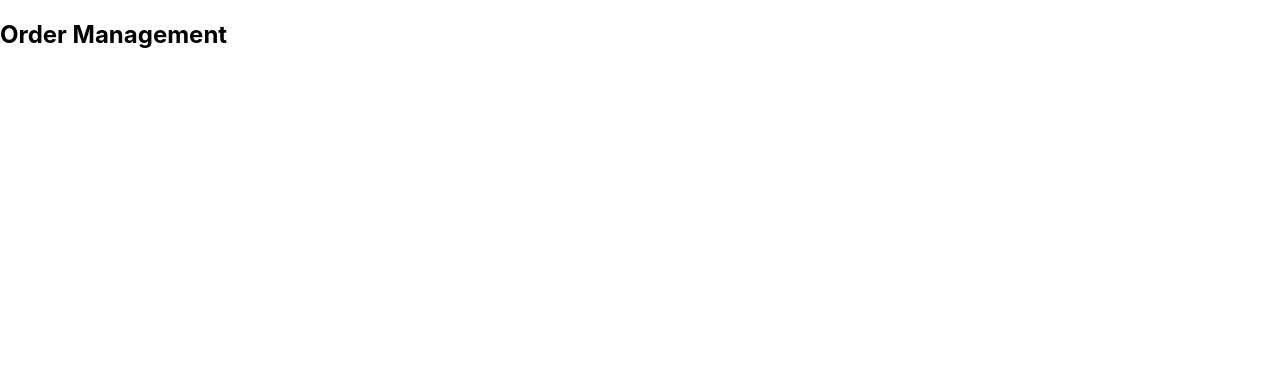
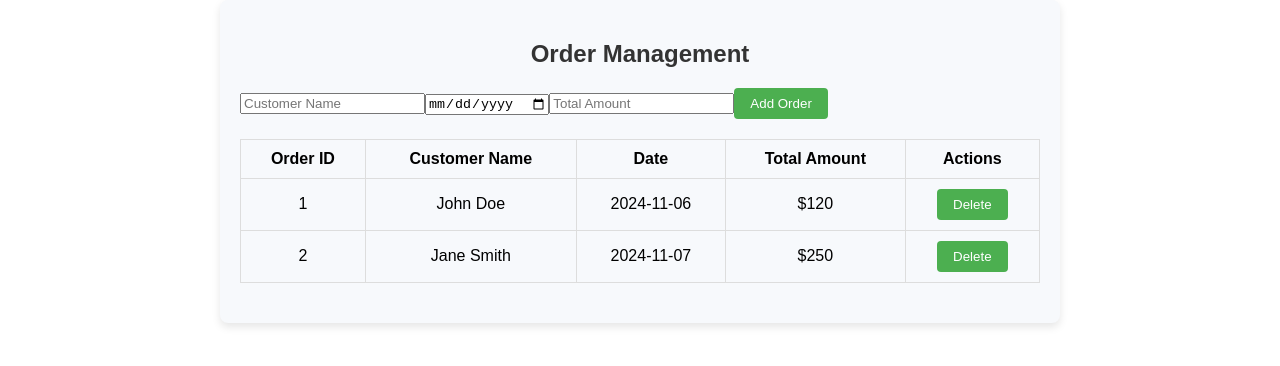
Before and after one commit to BlastBringer/medical-store-management, a React (Create React App) app: page /order-management in a window 1280 px wide. Shown: the top 366 px of the page. Built offline with nearby package versions, Linux system fonts and the light colour scheme.

Commit message:
added customer and employee management, also content

```diff
--- /dev/null
+++ b/src/components/Management.css
@@ -0,0 +1,73 @@
+/* Management.css */
+
+.management-container {
+    max-width: 800px;
+    margin: auto;
+    padding: 20px;
+    font-family: Arial, sans-serif;
+    background: #f7f9fc;
+    border-radius: 8px;
+    box-shadow: 0 4px 8px rgba(0, 0, 0, 0.1);
+    animation: fadeIn 0.5s ease-in-out;
+  }
+
+  h2 {
+    text-align: center;
+    color: #333;
+  }
+
+  .form-container, .table-container {
+    margin: 20px 0;
+  }
+
+  button {
+    padding: 8px 16px;
+    background: #4CAF50;
+    color: #fff;
+    border: none;
+    border-radius: 4px;
+    cursor: pointer;
+    transition: background 0.3s;
+  }
+
+  button:hover {
+    background: #45a049;
+  }
+
+  table {
+    width: 100%;
+    border-collapse: collapse;
+  }
+
+  table, th, td {
+    border: 1px solid #ddd;
+  }
+
+  th, td {
+    padding: 10px;
+    text-align: center;
+  }
+
+  .slide-in {
+    animation: slideIn 0.5s ease-out;
+  }
+
+  @keyframes slideIn {
+    from {
+      transform: translateX(-100%);
+      opacity: 0;
+    }
+    to {
+      transform: translateX(0);
+      opacity: 1;
+    }
+  }
+
+  @keyframes fadeIn {
+    from {
+      opacity: 0;
+    }
+    to {
+      opacity: 1;
+    }
+  }
--- a/src/pages/CustomerManagement.js
+++ b/src/pages/CustomerManagement.js
@@ -1,12 +1,14 @@
 import React from 'react';
-
+import '../components/Management.css';
 
 const CustomerManagement = () => {
-    return (
-        <div>
-            <h2>Customer Management</h2>
-        </div>
-    );
+  return (
+    <div className="management-container slide-in">
+      <h2>Customer Management</h2>
+      <p>Manage customer details and orders placed by customers.</p>
+      {/* Add CRUD functionality similar to OrderManagement */}
+    </div>
+  );
 };
 
 export default CustomerManagement;
--- a/src/pages/Dashboard.js
+++ b/src/pages/Dashboard.js
@@ -7,12 +7,18 @@ const Dashboard = () => {
         <div className="dashboard">
             <h2>Dashboard</h2>
             <p>Welcome to the dashboard!</p>
+            <video autoPlay loop muted className="background-video">
+        <source src="/pills.mp4" type="video/mp4" />
+        Your browser does not support the video tag.
+        </video>
             <div className="dashboard-links">
                 <Link to="/order-management" className="dashboard-link">Order Management</Link>
                 <Link to="/product-management" className="dashboard-link">Product Management</Link>
                 <Link to="/reports" className="dashboard-link">Reports</Link>
                 <Link to="/stock-management" className="dashboard-link">Stock Management</Link>
                 <Link to="/supplier-management" className="dashboard-link">Supplier Management</Link>
+                <Link to="/customer-management" className="dashboard-link">Customer Management</Link>
+                <Link to="/employee-management" className="dashboard-link">Employee Management</Link>
             </div>
         </div>
     );
--- a/src/pages/EmployeeManagement.js
+++ b/src/pages/EmployeeManagement.js
@@ -1,13 +1,14 @@
 import React from 'react';
-
-
+import '../components/Management.css';
 
 const EmployeeManagement = () => {
-    return (
-        <div>
-            <h2>Employee Management</h2>
-        </div>
-    );
+  return (
+    <div className="management-container slide-in">
+      <h2>Employee Management</h2>
+      <p>Manage employee details, roles, and permissions.</p>
+      {/* Add CRUD functionality similar to OrderManagement */}
+    </div>
+  );
 };
 
 export default EmployeeManagement;
--- a/src/pages/OrderManagement.js
+++ b/src/pages/OrderManagement.js
@@ -1,11 +1,65 @@
-import React from 'react';
+import React, { useState } from 'react';
+import '../components/Management.css';
 
 const OrderManagement = () => {
-    return (
-        <div>
-            <h2>Order Management</h2>
-        </div>
-    );
+  const [orders, setOrders] = useState([
+    { id: 1, customerName: 'John Doe', date: '2024-11-06', totalAmount: 120 },
+    { id: 2, customerName: 'Jane Smith', date: '2024-11-07', totalAmount: 250 },
+  ]);
+
+  const [newOrder, setNewOrder] = useState({ customerName: '', date: '', totalAmount: '' });
+
+  const handleInputChange = (e) => {
+    const { name, value } = e.target;
+    setNewOrder({ ...newOrder, [name]: value });
+  };
+
+  const addOrder = () => {
+    setOrders([...orders, { id: orders.length + 1, ...newOrder }]);
+    setNewOrder({ customerName: '', date: '', totalAmount: '' });
+  };
+
+  const deleteOrder = (id) => {
+    setOrders(orders.filter(order => order.id !== id));
+  };
+
+  return (
+    <div className="management-container slide-in">
+      <h2>Order Management</h2>
+      <div className="form-container">
+        <input type="text" name="customerName" placeholder="Customer Name" value={newOrder.customerName} onChange={handleInputChange} />
+        <input type="date" name="date" placeholder="Order Date" value={newOrder.date} onChange={handleInputChange} />
+        <input type="number" name="totalAmount" placeholder="Total Amount" value={newOrder.totalAmount} onChange={handleInputChange} />
+        <button onClick={addOrder}>Add Order</button>
+      </div>
+      <div className="table-container">
+        <table>
+          <thead>
+            <tr>
+              <th>Order ID</th>
+              <th>Customer Name</th>
+              <th>Date</th>
+              <th>Total Amount</th>
+              <th>Actions</th>
+            </tr>
+          </thead>
+          <tbody>
+            {orders.map((order) => (
+              <tr key={order.id}>
+                <td>{order.id}</td>
+                <td>{order.customerName}</td>
+                <td>{order.date}</td>
+                <td>${order.totalAmount}</td>
+                <td>
+                  <button className="delete-btn" onClick={() => deleteOrder(order.id)}>Delete</button>
+                </td>
+              </tr>
+            ))}
+          </tbody>
+        </table>
+      </div>
+    </div>
+  );
 };
 
 export default OrderManagement;
--- a/src/pages/ProductManagement.js
+++ b/src/pages/ProductManagement.js
@@ -1,11 +1,14 @@
 import React from 'react';
+import '../components/Management.css';
 
 const ProductManagement = () => {
-    return (
-        <div>
-            <h2>Product Management</h2>
-        </div>
-    );
+  return (
+    <div className="management-container slide-in">
+      <h2>Product Management</h2>
+      <p>Here you can manage all the products in the inventory.</p>
+      {/* Add CRUD functionality similar to OrderManagement */}
+    </div>
+  );
 };
 
 export default ProductManagement;
--- a/src/pages/Reports.js
+++ b/src/pages/Reports.js
@@ -1,13 +1,14 @@
 import React from 'react';
+import '../components/Management.css';
 
 const Reports = () => {
-    return (
-        <div>
-            <h2>Reports</h2>
-            <p>Placeholder for reports and analytics.</p>
-            {/* Implement specific reports */}
-        </div>
-    );
+  return (
+    <div className="management-container slide-in">
+      <h2>Reports</h2>
+      <p>Generate reports on sales, inventory, and more.</p>
+      {/* Add reporting features */}
+    </div>
+  );
 };
 
 export default Reports;
--- a/src/pages/StockManagement.js
+++ b/src/pages/StockManagement.js
@@ -1,11 +1,14 @@
 import React from 'react';
+import '../components/Management.css';
 
 const StockManagement = () => {
-    return (
-        <div>
-            <h2>Stock Management</h2>
-        </div>
-    );
+  return (
+    <div className="management-container slide-in">
+      <h2>Stock Management</h2>
+      <p>Manage stock levels and track inventory details.</p>
+      {/* Add CRUD functionality similar to OrderManagement */}
+    </div>
+  );
 };
 
 export default StockManagement;
--- a/src/pages/SupplierManagement.js
+++ b/src/pages/SupplierManagement.js
@@ -1,11 +1,14 @@
 import React from 'react';
+import '../components/Management.css';
 
 const SupplierManagement = () => {
-    return (
-        <div>
-            <h2>Supplier Management</h2>
-        </div>
-    );
+  return (
+    <div className="management-container slide-in">
+      <h2>Supplier Management</h2>
+      <p>Manage supplier information and track stock provided by suppliers.</p>
+      {/* Add CRUD functionality similar to OrderManagement */}
+    </div>
+  );
 };
 
 export default SupplierManagement;
```
